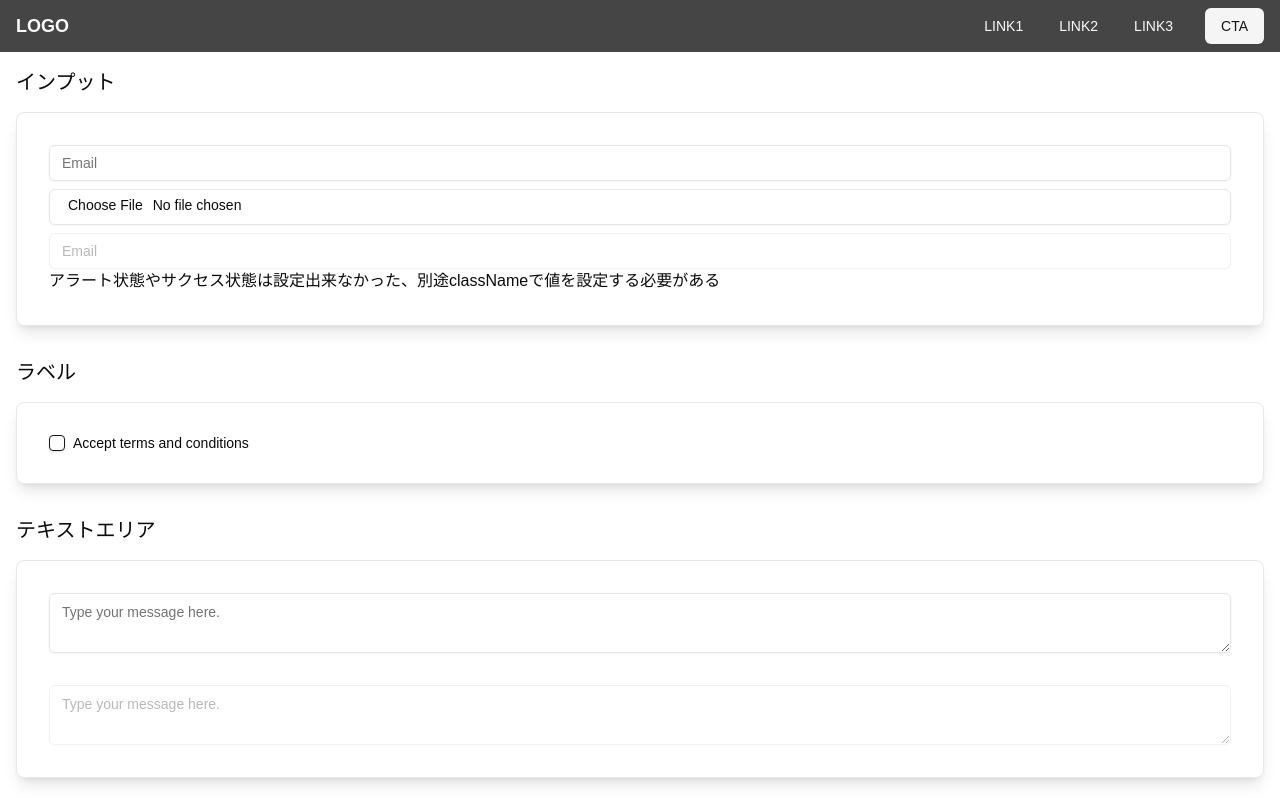
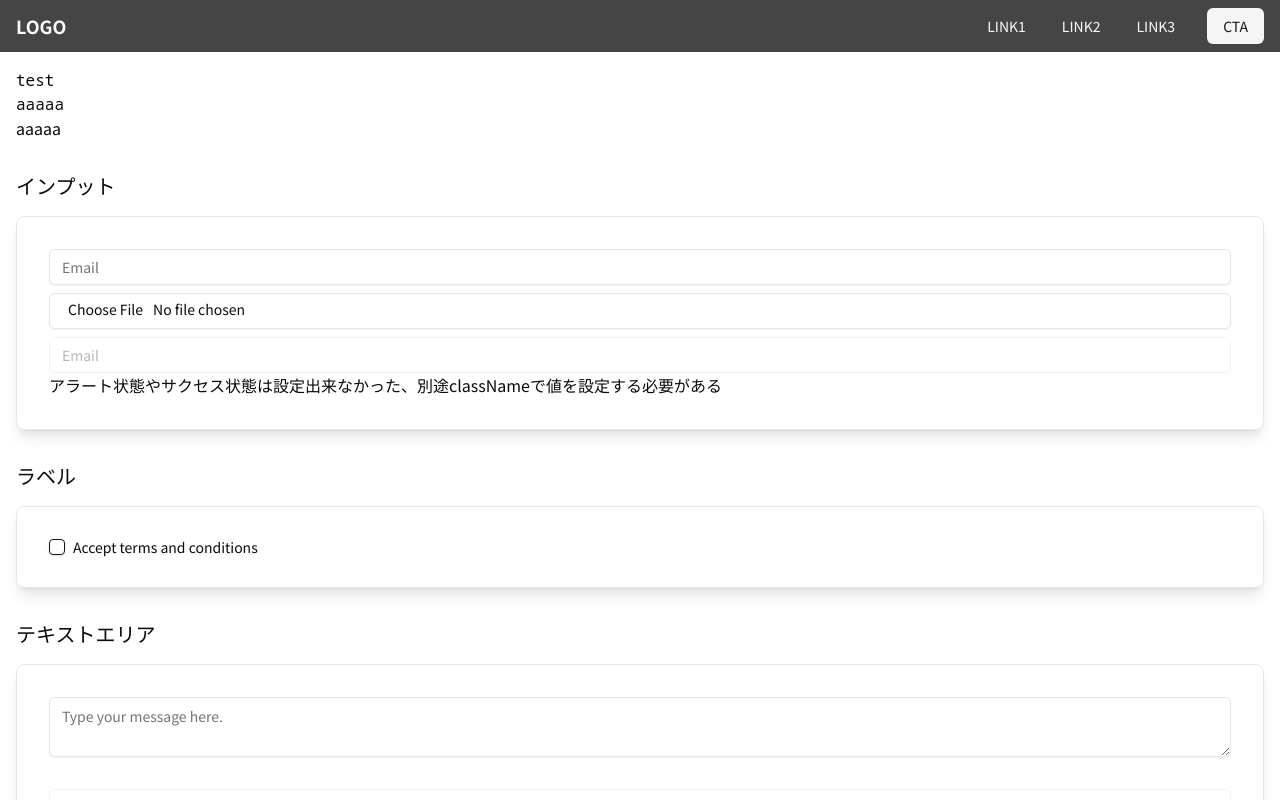
Before and after one commit to zakzakst/practice-ant-design, a Next.js app: page /layout/single in a window 1280 px wide. Shown: the top 800 px of the page. Built offline with nearby package versions, Linux system fonts and the light colour scheme.

Commit message:
フォント設定

```diff
--- /dev/null
+++ b/src/app/fonts/fonts.ts
@@ -0,0 +1,26 @@
+import { Noto_Sans_JP, Noto_Sans_Mono } from "next/font/google";
+
+// next/fontはappディレクトリのなかでないと動かないっぽい
+// NOTE: jsの変数でカスタムプロパティの値を管理したかったが、以下の状況のため、諦めた
+// next/fontに渡す引数のvariableに変数を渡すことができなかった（リテラルしか設定できないとエラーが出た）
+// - tailwind configのほうでは、上手く変数を参照できなかった（これはもう少し調べればできるかもしれない）
+// - globals.cssにも直接文字列を記載する必要がある
+
+// export const fontNotoSansJpVariable = "--font-Noto-Sans-JP";
+
+export const fontNotoSansJp = Noto_Sans_JP({
+  weight: ["400", "700"],
+  subsets: ["latin"],
+  // variable: fontNotoSansJpVariable,
+  variable: "--font-noto-sans-jp",
+  display: "swap",
+  fallback: ["-apple-system", "BlinkMacSystemFont", "sans-serif"],
+});
+
+export const fontNotoSansMono = Noto_Sans_Mono({
+  weight: ["400", "700"],
+  subsets: ["latin"],
+  variable: "--font-noto-sans-mono",
+  display: "swap",
+  fallback: ["monospace"],
+});
--- a/src/app/globals.css
+++ b/src/app/globals.css
@@ -3,7 +3,8 @@
 @tailwind utilities;
 
 body {
-  font-family: Arial, Helvetica, sans-serif;
+  /* font-family: Arial, Helvetica, sans-serif; */
+  font-family: var(--font-noto-sans-jp);
 }
 
 @layer utilities {
--- a/src/app/layout.tsx
+++ b/src/app/layout.tsx
@@ -1,17 +1,18 @@
 import type { Metadata } from "next";
-import localFont from "next/font/local";
+import { fontNotoSansJp, fontNotoSansMono } from "@/app/fonts/fonts";
+// import localFont from "next/font/local";
 import "./globals.css";
 
-const geistSans = localFont({
-  src: "./fonts/GeistVF.woff",
-  variable: "--font-geist-sans",
-  weight: "100 900",
-});
-const geistMono = localFont({
-  src: "./fonts/GeistMonoVF.woff",
-  variable: "--font-geist-mono",
-  weight: "100 900",
-});
+// const geistSans = localFont({
+//   src: "./fonts/GeistVF.woff",
+//   variable: "--font-geist-sans",
+//   weight: "100 900",
+// });
+// const geistMono = localFont({
+//   src: "./fonts/GeistMonoVF.woff",
+//   variable: "--font-geist-mono",
+//   weight: "100 900",
+// });
 
 export const metadata: Metadata = {
   title: "Create Next App",
@@ -25,8 +26,11 @@ export default function RootLayout({
 }>) {
   return (
     <html lang="en">
+      {/* <body
+        className={`${geistSans.variable} ${geistMono.variable} ${fontNotoSansJp.variable} antialiased`}
+      > */}
       <body
-        className={`${geistSans.variable} ${geistMono.variable} antialiased`}
+        className={`${fontNotoSansJp.variable} ${fontNotoSansMono.variable}`}
       >
         {children}
       </body>
--- a/src/app/layout/single/page.tsx
+++ b/src/app/layout/single/page.tsx
@@ -34,6 +34,14 @@ import ToastDemo from "./_demos/ToastDemo";
 const Page = () => {
   return (
     <div className="grid grid-cols-1 gap-8">
+      <div className="font-mono">
+        <p>
+          test
+          <br />
+          aaaaa
+        </p>
+        <p className="font-sans">aaaaa</p>
+      </div>
       <div className="grid grid-cols-1 gap-8">
         {/* フォーム */}
         <InputDemo />
--- a/tailwind.config.ts
+++ b/tailwind.config.ts
@@ -1,4 +1,5 @@
 import type { Config } from "tailwindcss";
+// import { fontNotoSansJp, fontNotoSansJpVariable } from "./src/app/fonts/fonts";
 
 const config: Config = {
   darkMode: ["class"],
@@ -10,85 +11,93 @@ const config: Config = {
   theme: {
     extend: {
       colors: {
-  			background: 'hsl(var(--background))',
-  			foreground: 'hsl(var(--foreground))',
+        background: "hsl(var(--background))",
+        foreground: "hsl(var(--foreground))",
         card: {
-  				DEFAULT: 'hsl(var(--card))',
-  				foreground: 'hsl(var(--card-foreground))'
+          DEFAULT: "hsl(var(--card))",
+          foreground: "hsl(var(--card-foreground))",
         },
         popover: {
-  				DEFAULT: 'hsl(var(--popover))',
-  				foreground: 'hsl(var(--popover-foreground))'
+          DEFAULT: "hsl(var(--popover))",
+          foreground: "hsl(var(--popover-foreground))",
         },
         primary: {
-  				DEFAULT: 'hsl(var(--primary))',
-  				foreground: 'hsl(var(--primary-foreground))'
+          DEFAULT: "hsl(var(--primary))",
+          foreground: "hsl(var(--primary-foreground))",
         },
         secondary: {
-  				DEFAULT: 'hsl(var(--secondary))',
-  				foreground: 'hsl(var(--secondary-foreground))'
+          DEFAULT: "hsl(var(--secondary))",
+          foreground: "hsl(var(--secondary-foreground))",
         },
         muted: {
-  				DEFAULT: 'hsl(var(--muted))',
-  				foreground: 'hsl(var(--muted-foreground))'
+          DEFAULT: "hsl(var(--muted))",
+          foreground: "hsl(var(--muted-foreground))",
         },
         accent: {
-  				DEFAULT: 'hsl(var(--accent))',
-  				foreground: 'hsl(var(--accent-foreground))'
+          DEFAULT: "hsl(var(--accent))",
+          foreground: "hsl(var(--accent-foreground))",
         },
         destructive: {
-  				DEFAULT: 'hsl(var(--destructive))',
-  				foreground: 'hsl(var(--destructive-foreground))'
+          DEFAULT: "hsl(var(--destructive))",
+          foreground: "hsl(var(--destructive-foreground))",
         },
-  			border: 'hsl(var(--border))',
-  			input: 'hsl(var(--input))',
-  			ring: 'hsl(var(--ring))',
+        border: "hsl(var(--border))",
+        input: "hsl(var(--input))",
+        ring: "hsl(var(--ring))",
         chart: {
-  				'1': 'hsl(var(--chart-1))',
-  				'2': 'hsl(var(--chart-2))',
-  				'3': 'hsl(var(--chart-3))',
-  				'4': 'hsl(var(--chart-4))',
-  				'5': 'hsl(var(--chart-5))'
+          "1": "hsl(var(--chart-1))",
+          "2": "hsl(var(--chart-2))",
+          "3": "hsl(var(--chart-3))",
+          "4": "hsl(var(--chart-4))",
+          "5": "hsl(var(--chart-5))",
         },
         sidebar: {
-  				DEFAULT: 'hsl(var(--sidebar-background))',
-  				foreground: 'hsl(var(--sidebar-foreground))',
-  				primary: 'hsl(var(--sidebar-primary))',
-  				'primary-foreground': 'hsl(var(--sidebar-primary-foreground))',
-  				accent: 'hsl(var(--sidebar-accent))',
-  				'accent-foreground': 'hsl(var(--sidebar-accent-foreground))',
-  				border: 'hsl(var(--sidebar-border))',
-  				ring: 'hsl(var(--sidebar-ring))'
-  			}
+          DEFAULT: "hsl(var(--sidebar-background))",
+          foreground: "hsl(var(--sidebar-foreground))",
+          primary: "hsl(var(--sidebar-primary))",
+          "primary-foreground": "hsl(var(--sidebar-primary-foreground))",
+          accent: "hsl(var(--sidebar-accent))",
+          "accent-foreground": "hsl(var(--sidebar-accent-foreground))",
+          border: "hsl(var(--sidebar-border))",
+          ring: "hsl(var(--sidebar-ring))",
+        },
       },
       borderRadius: {
-  			lg: 'var(--radius)',
-  			md: 'calc(var(--radius) - 2px)',
-  			sm: 'calc(var(--radius) - 4px)'
+        lg: "var(--radius)",
+        md: "calc(var(--radius) - 2px)",
+        sm: "calc(var(--radius) - 4px)",
       },
       keyframes: {
-  			'accordion-down': {
+        "accordion-down": {
           from: {
-  					height: '0'
+            height: "0",
           },
           to: {
-  					height: 'var(--radix-accordion-content-height)'
-  				}
+            height: "var(--radix-accordion-content-height)",
           },
-  			'accordion-up': {
+        },
+        "accordion-up": {
           from: {
-  					height: 'var(--radix-accordion-content-height)'
+            height: "var(--radix-accordion-content-height)",
           },
           to: {
-  					height: '0'
-  				}
-  			}
+            height: "0",
+          },
+        },
       },
       animation: {
-  			'accordion-down': 'accordion-down 0.2s ease-out',
-  			'accordion-up': 'accordion-up 0.2s ease-out'
-  		}
-  	}
+        "accordion-down": "accordion-down 0.2s ease-out",
+        "accordion-up": "accordion-up 0.2s ease-out",
+      },
+      // NOTE: デジタル庁のデザインシステム（下記）の値を参考に設定
+      // https://github.com/digital-go-jp/design-tokens/blob/develop/figma/tokens.json#L713
+      fontFamily: {
+        // sans: [`var('${fontNotoSansJpVariable}')`],
+        // sans: [`var('${fontNotoSansJp.variable}')`],
+        sans: [`var(--font-noto-sans-jp)`],
+        mono: [`var(--font-noto-sans-mono)`],
+      },
+    },
   },
   plugins: [require("tailwindcss-animate")],
 };
```
Lines whose indentation alone changed are shown as unchanged.
